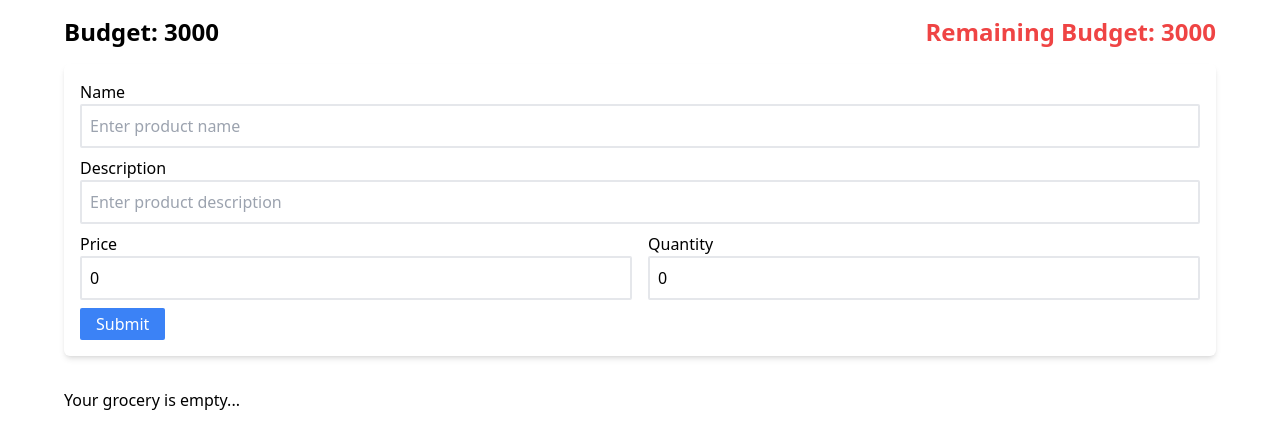
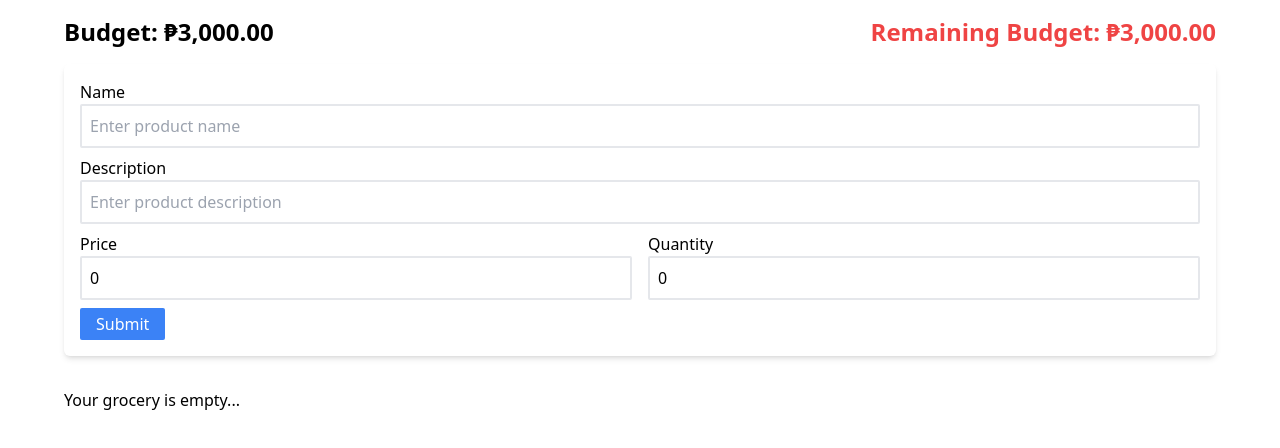
Before and after one commit to jomardiago/budgetarian-ui, a React (Vite) app: page / in a window 1280 px wide. Shown: the top 448 px of the page. Built offline with nearby package versions, Linux system fonts and the light colour scheme.

Commit message:
Adding currency util formatter.

```diff
--- /dev/null
+++ b/src/helpers/currency-utils.tsx
@@ -0,0 +1 @@
+export const formatCurrency = (value: number) => new Intl.NumberFormat('en-PH', { style: 'currency', currency: 'PHP' }).format(value);
--- a/src/views/groceries/components/GroceryCard.tsx
+++ b/src/views/groceries/components/GroceryCard.tsx
@@ -1,3 +1,4 @@
+import { formatCurrency } from '@/helpers/currency-utils';
 import { useContext, useState } from 'react';
 import { GroceriesContext, GroceriesContextValue } from '../context/GroceriesContext';
 import { Grocery } from '../Groceries';
@@ -24,14 +25,16 @@ const GroceryCard = (props: GroceryCardProps) => {
   return (
     <div className="shadow-md p-2 flex flex-col gap-2 bg-blue-100">
       <span className="flex justify-between cursor-pointer font-semibold" onClick={() => setIsVisible((visible) => !visible)}>
-        <p>{grocery.name} ({grocery.quantity})</p>
-        <p>Total Price: {grocery.quantity * grocery.price}</p>
+        <p>
+          {grocery.name} ({grocery.quantity})
+        </p>
+        <p>Total Price: {formatCurrency(grocery.quantity * grocery.price)}</p>
       </span>
       {isVisible ? (
         <div className="flex justify-between">
           <div>
             <p>Description: {grocery.description}</p>
-            <p>Price: {grocery.price}</p>
+            <p>Price: {formatCurrency(grocery.price)}</p>
             <p>Quantity: {grocery.quantity}</p>
           </div>
           <div className="flex flex-col gap-2">
--- a/src/views/groceries/components/GroceryHeader.tsx
+++ b/src/views/groceries/components/GroceryHeader.tsx
@@ -1,3 +1,4 @@
+import { formatCurrency } from '@/helpers/currency-utils';
 import { useContext } from 'react';
 import { GroceriesContext, GroceriesContextValue } from '../context/GroceriesContext';
 
@@ -8,8 +9,8 @@ const GroceryHeader = (props: GroceryHeaderProps) => {
 
   return (
     <div className="flex justify-between my-4">
-      <p className="text-2xl font-semibold">Budget: 3000</p>
-      <p className="text-2xl font-semibold text-red-500">Remaining Budget: {3000 - total}</p>
+      <p className="text-2xl font-semibold">Budget: {formatCurrency(3000)}</p>
+      <p className="text-2xl font-semibold text-red-500">Remaining Budget: {formatCurrency(3000 - total)}</p>
     </div>
   );
 };
--- a/src/views/groceries/components/GroceryList.tsx
+++ b/src/views/groceries/components/GroceryList.tsx
@@ -1,3 +1,4 @@
+import { formatCurrency } from '@/helpers/currency-utils';
 import { useContext } from 'react';
 import { GroceriesContext, GroceriesContextValue } from '../context/GroceriesContext';
 import GroceryCard from './GroceryCard';
@@ -13,11 +14,11 @@ const GroceryList = (props: GroceryListProps) => {
         <p>Your grocery is empty...</p>
       ) : (
         <div className="flex flex-col gap-2">
-          <p className="text-xl font-semibold">Total: {total}</p>
+          <p className="text-xl font-semibold">Total: {formatCurrency(total)}</p>
           {groceries.map((grocery) => (
             <GroceryCard key={grocery.id} grocery={grocery} />
           ))}
-          <p className="text-3xl font-semibold">Total: {total}</p>
+          <p className="text-3xl font-semibold">Total: {formatCurrency(total)}</p>
         </div>
       )}
     </div>
```
